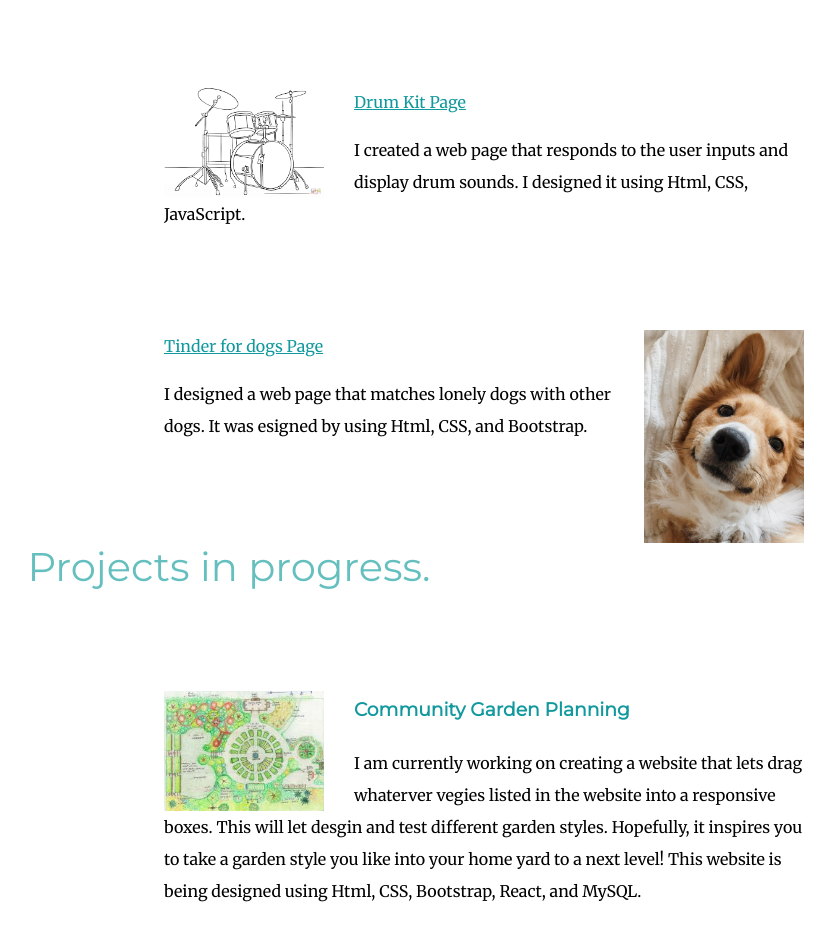
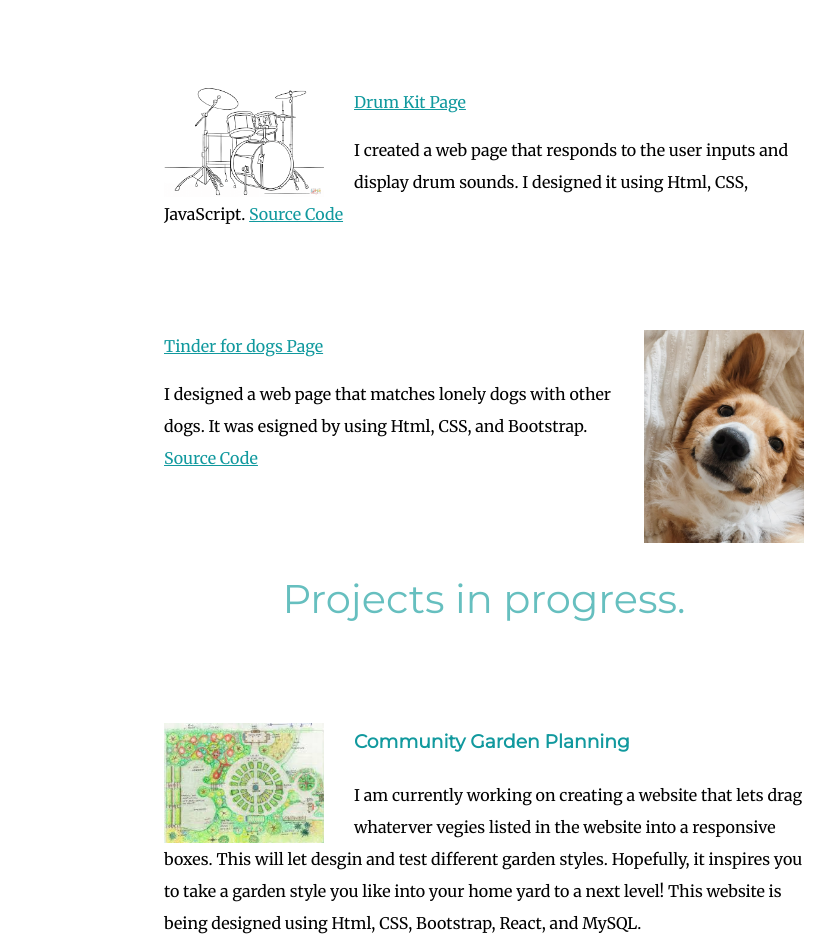
Before and after one commit to aaleryani99/cv, a plain HTML site: page index.html in a window 1280 px wide. Shown: the part 1260-2202 px from the top of the page, without its empty margins (156-991 px from the left). Drawn offline with Linux system fonts and the light colour scheme.

Commit message:
updated commit

```diff
--- a/index.html
+++ b/index.html
@@ -31,14 +31,16 @@
           <img class="com-image" src="images/drum.png" alt="drum-image">
           <a href="https://aaleryani99.github.io/drum/">Drum Kit Page</a>
           <p>I created a web page that responds to the user inputs and display drum sounds.
-            I designed it using Html, CSS, JavaScript.</p>
+            I designed it using Html, CSS, JavaScript.
+            <a href="https://github.com/aaleryani99/drum">Source Code </a></p>
         </div>
         <div class="skill-row">
           <img class="coding-image" src="images/dog.jpeg" alt="dog-image">
 
           <a href="https://aaleryani99.github.io/TinDog/">Tinder for dogs Page</a>
           <p>I designed a web page that matches lonely dogs with other dogs.
-            It was esigned by using Html, CSS, and Bootstrap.</p>
+            It was esigned by using Html, CSS, and Bootstrap.
+            <a href="https://github.com/aaleryani99/TinDog">Source Code </a></p>
         </div>
         <h2>Projects in progress.</h2>
         <div class="skill-row">
@@ -48,7 +50,8 @@
              whaterver vegies listed in the website into a responsive boxes.
              This will let desgin and test different garden styles. Hopefully,
               it inspires you to take a garden style you like into your home
-              yard to a next level! This website is being designed using Html, CSS, Bootstrap, React, and MySQL.</p>
+              yard to a next level! This website is being designed using Html,
+              CSS, Bootstrap, React, and MySQL.</p>
         </div>
         <div class="skill-row">
           <img class="coding-image" src="images/vpn.png" alt="vpn-image">
```
